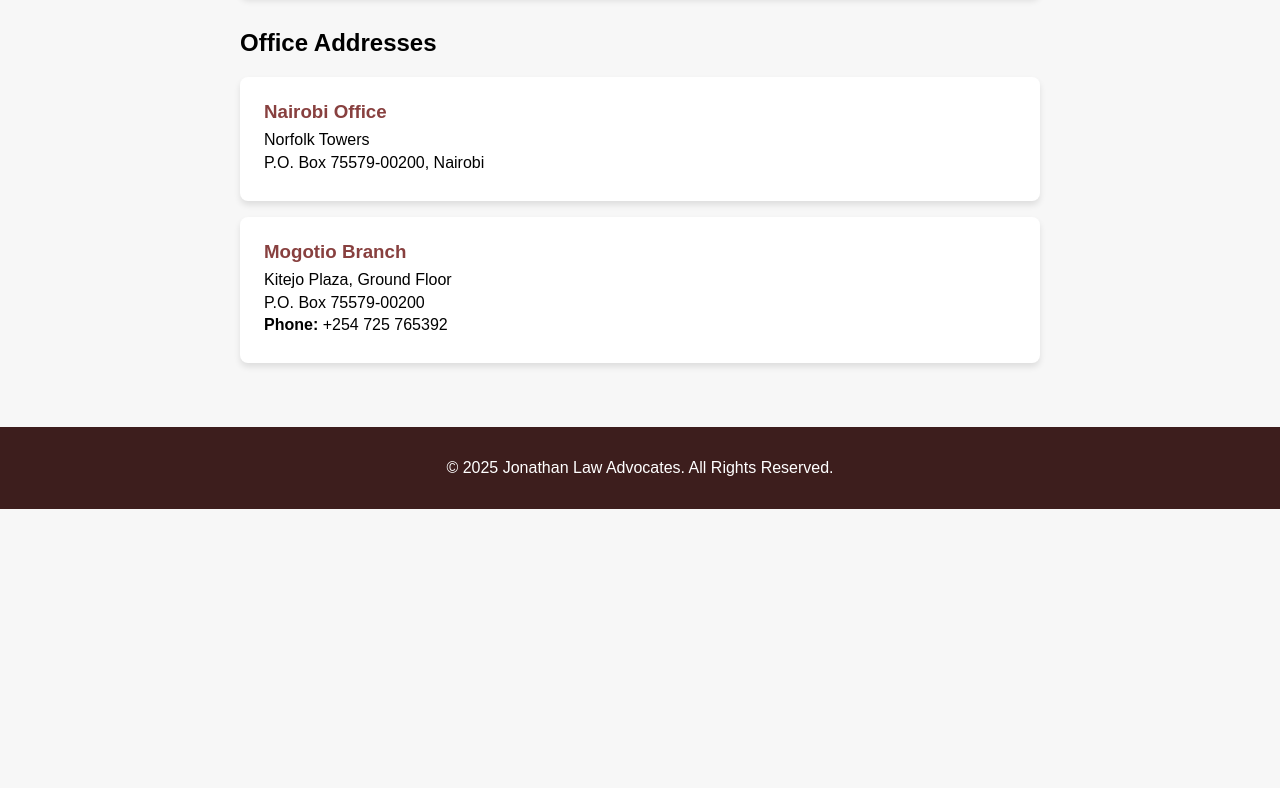
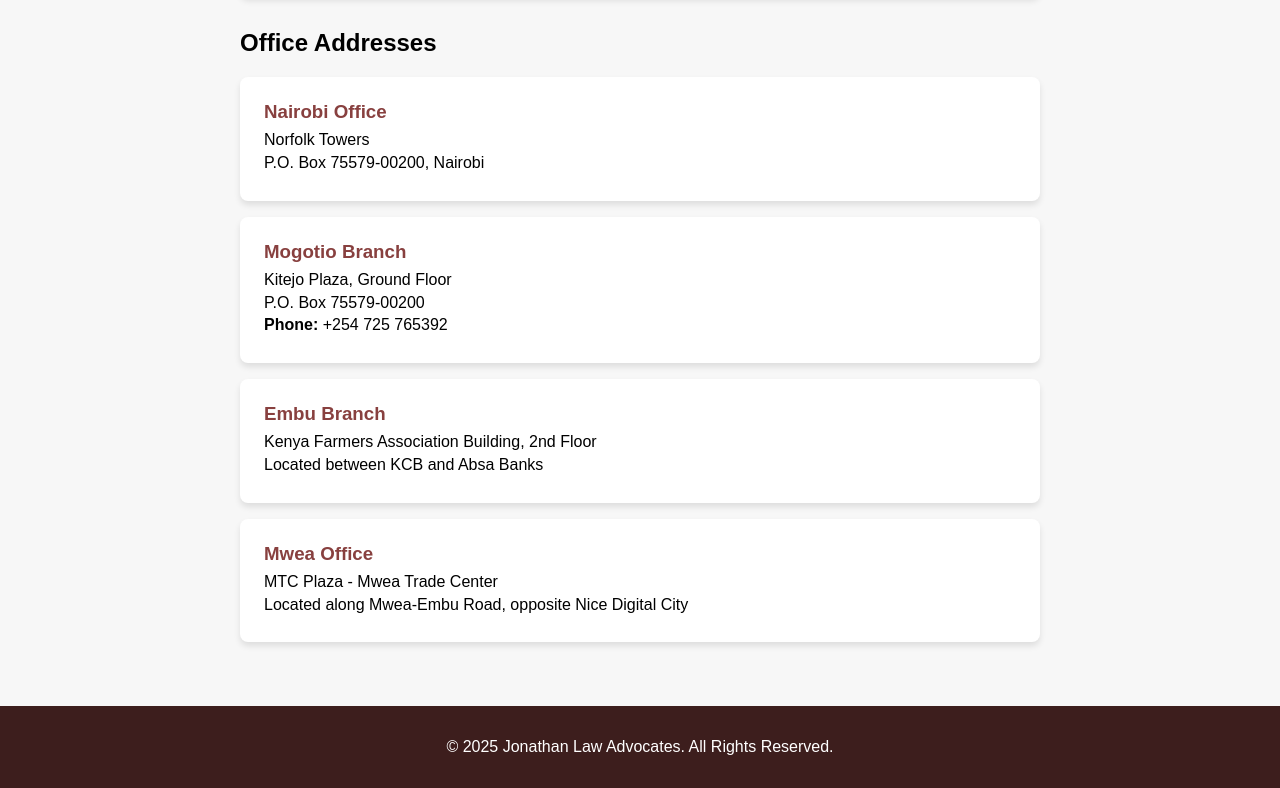
Before and after one commit to Bella63-glitch/Jonathan-Law-Advocates-, a plain HTML site: page contact-us.html in a window 1280 px wide. Shown: the part 776-1564 px from the top of the page. Before the commit the page ends 1285 px from the top, so only its background shows below. Drawn offline with Linux system fonts and the light colour scheme.

Commit message:
Update contact-us.html

```diff
--- a/contact-us.html
+++ b/contact-us.html
@@ -135,6 +135,16 @@
         <p>P.O. Box 75579-00200</p>
         <p><strong>Phone:</strong> +254 725 765392</p>
       </div>
+      <div class="contact-item">
+        <h3>Embu Branch</h3>
+        <p>Kenya Farmers Association Building, 2nd Floor</p>
+        <p>Located between KCB and Absa Banks</p>
+      </div>
+      <div class="contact-item">
+        <h3>Mwea Office</h3>
+        <p>MTC Plaza - Mwea Trade Center</p>
+        <p>Located along Mwea-Embu Road, opposite Nice Digital City</p>
+      </div>
     </section>
   </main>
 
@@ -143,4 +153,5 @@
     <p>© 2025 Jonathan Law Advocates. All Rights Reserved.</p>
   </footer>
 
-</body></html>
+</body>
+</html>
```
